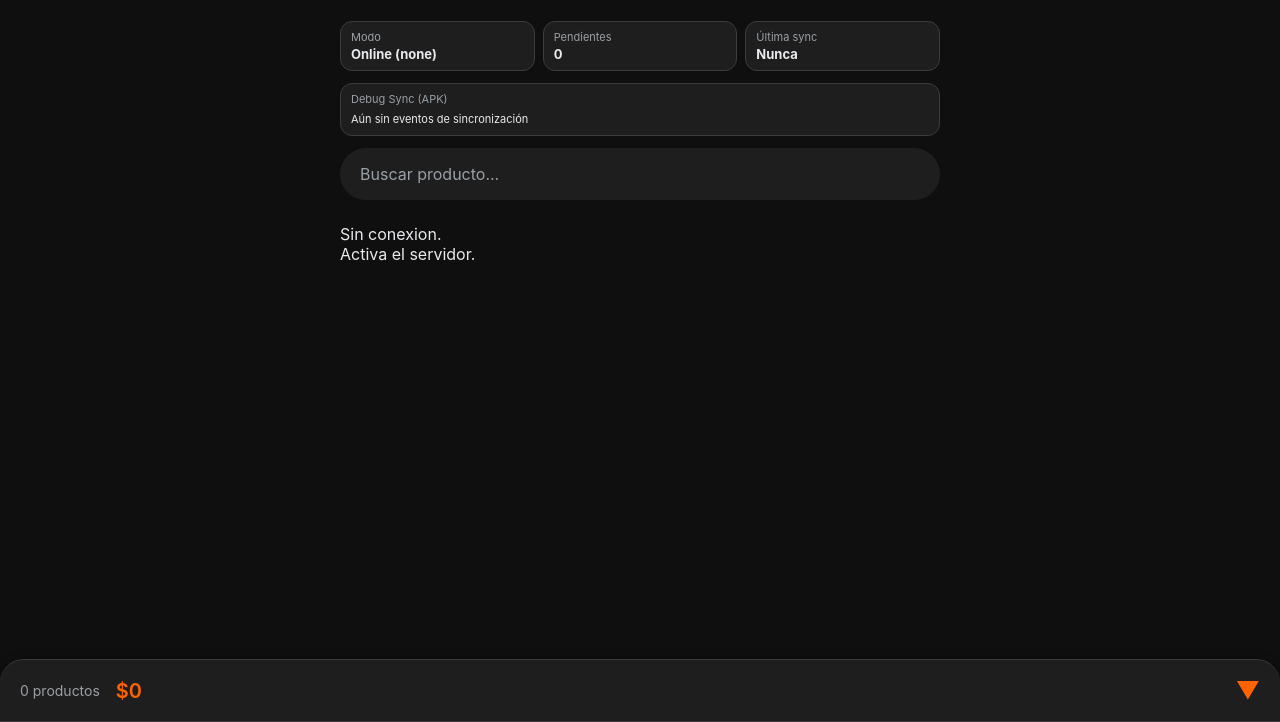
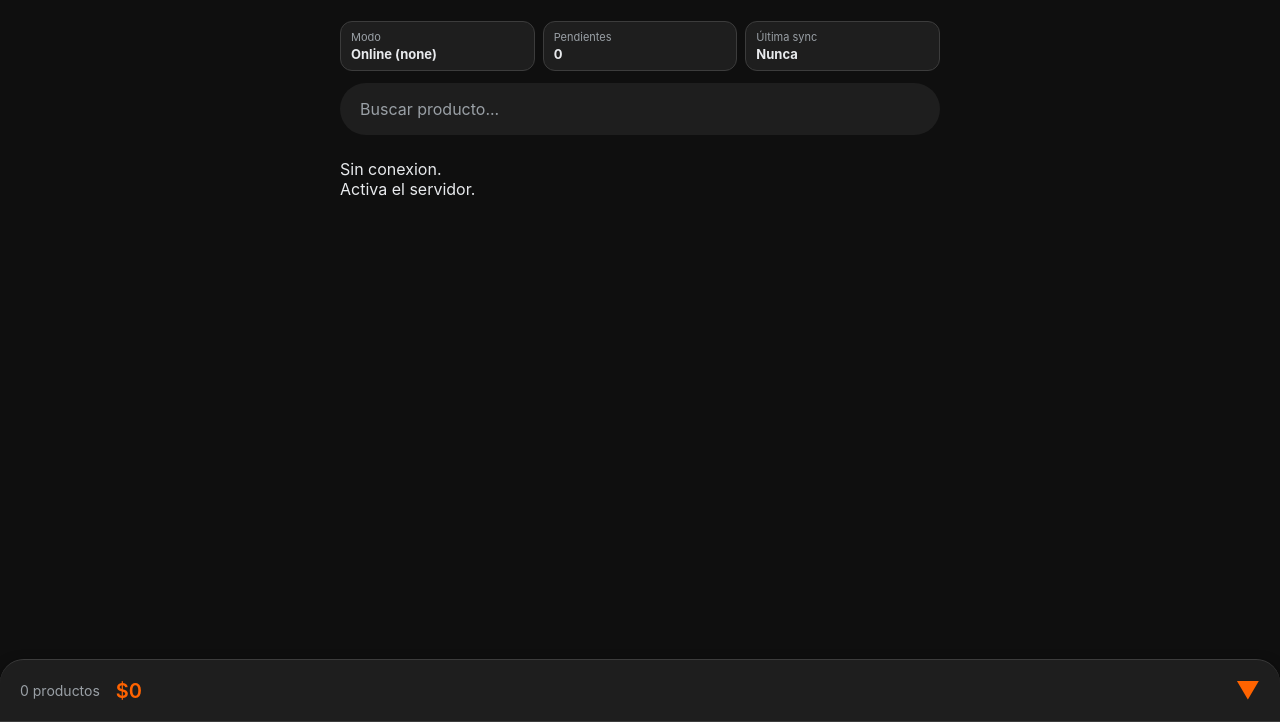
Before and after one commit to joseluisdelrosariosilva-cpu/pos-movil-apk, a website: page src/public/index.html in a window 1280 px wide. Shown: the part 78-800 px from the top of the page. Drawn offline with Linux system fonts and the light colour scheme; no server answers.

Commit message:
Se quita el panel de debug innecesario en el frontend

```diff
--- a/src/public/css/style.css
+++ b/src/public/css/style.css
@@ -214,32 +214,6 @@ body {
   color: var(--text-primary);
   font-size: 13px;
   font-weight: 700;
-}
-
-.sync-debug-panel {
-  background: var(--bg-secondary);
-  border: 1px solid #3c3c3c;
-  border-radius: 12px;
-  padding: 8px 10px;
-  margin-bottom: 12px;
-}
-
-.sync-debug-title {
-  display: block;
-  font-size: 11px;
-  color: var(--text-secondary);
-  margin-bottom: 6px;
-}
-
-#syncDebugLog {
-  margin: 0;
-  white-space: pre-wrap;
-  word-break: break-word;
-  font-size: 11px;
-  line-height: 1.35;
-  color: var(--text-primary);
-  max-height: 120px;
-  overflow-y: auto;
 }
 
 .btn-sync,
--- a/src/public/index.html
+++ b/src/public/index.html
@@ -46,11 +46,6 @@
         <span class="estado-label">Última sync</span>
         <strong id="estadoUltimaSync">Nunca</strong>
       </div>
-    </div>
-
-    <div class="sync-debug-panel" id="syncDebugPanel">
-      <span class="sync-debug-title">Debug Sync (APK)</span>
-      <pre id="syncDebugLog">Aún sin eventos de sincronización</pre>
     </div>
 
     <!-- Buscador -->
--- a/src/public/js/app.js
+++ b/src/public/js/app.js
@@ -107,28 +107,7 @@ const modalConfirmar = document.getElementById("modalConfirmar");
 const estadoModoEl = document.getElementById("estadoModo");
 const estadoPendientesEl = document.getElementById("estadoPendientes");
 const estadoUltimaSyncEl = document.getElementById("estadoUltimaSync");
-const syncDebugLogEl = document.getElementById("syncDebugLog");
-
-const syncDebugBuffer = [];
-const MAX_SYNC_DEBUG_LINES = 8;
-
 function logSyncAPK(mensaje, tipo) {
-  var marcaTiempo = new Date().toLocaleTimeString("es-ES", {
-    hour: "2-digit",
-    minute: "2-digit",
-    second: "2-digit",
-  });
-
-  var linea = "[" + marcaTiempo + "] " + mensaje;
-  syncDebugBuffer.push(linea);
-  if (syncDebugBuffer.length > MAX_SYNC_DEBUG_LINES) {
-    syncDebugBuffer.shift();
-  }
-
-  if (syncDebugLogEl) {
-    syncDebugLogEl.textContent = syncDebugBuffer.join("\n");
-  }
-
   if (tipo === "error") {
     console.error("📱[SYNC APK]", mensaje);
   } else if (tipo === "warning") {
@@ -137,8 +116,6 @@ function logSyncAPK(mensaje, tipo) {
     console.log("📱[SYNC APK]", mensaje);
   }
 }
-
-window.logSyncAPK = logSyncAPK;
 
 async function contarPendientesTotales() {
   var pendientesVentas = 0;
```
Also changed, not shown: 1 other file.
